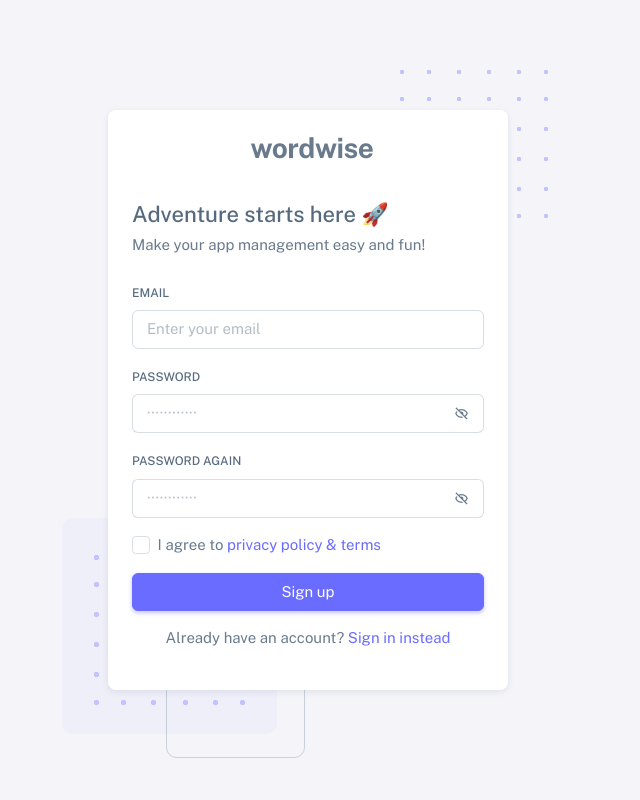
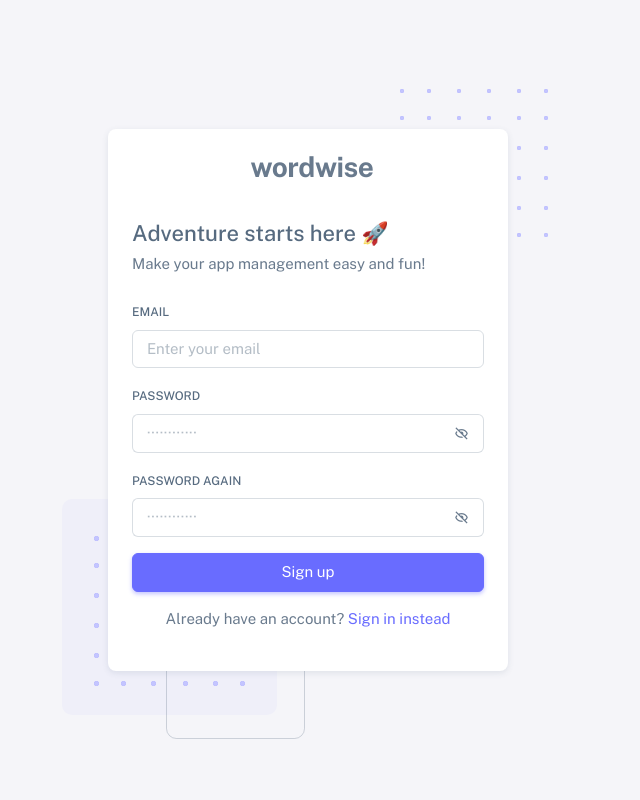
Before and after one commit to adnan760/AI_Content-_Blogging_Platform, a Django app: page /auth/register in a window 1280 px wide. Shown: the whole page, without its empty margins (332-972 px from the left). Run offline with Django 4.2, Linux system fonts and the light colour scheme; parts of the project's set-up code (start-up, migrations or seed data) failed here and were passed over; some libraries are stand-ins or nearby versions.

Commit message:
Initial Commit

```diff
--- a/templates/authorization/register.html
+++ b/templates/authorization/register.html
@@ -32,7 +32,7 @@
     </div>
   </div>
 
-  <div class="mb-3">
+  {% comment %} <div class="mb-3">
     <div class="form-check">
       <input class="form-check-input" type="checkbox" id="terms-conditions" name="terms" required/>
       <label class="form-check-label" for="terms-conditions">
@@ -40,7 +40,7 @@
         <a href="javascript:void(0);">privacy policy & terms</a>
       </label>
     </div>
-  </div>
+  </div> {% endcomment %}
   <button type="submit" class="btn btn-primary d-grid w-100">Sign up</button>
 </form>
 
```
Also changed, not shown: db.sqlite3.
